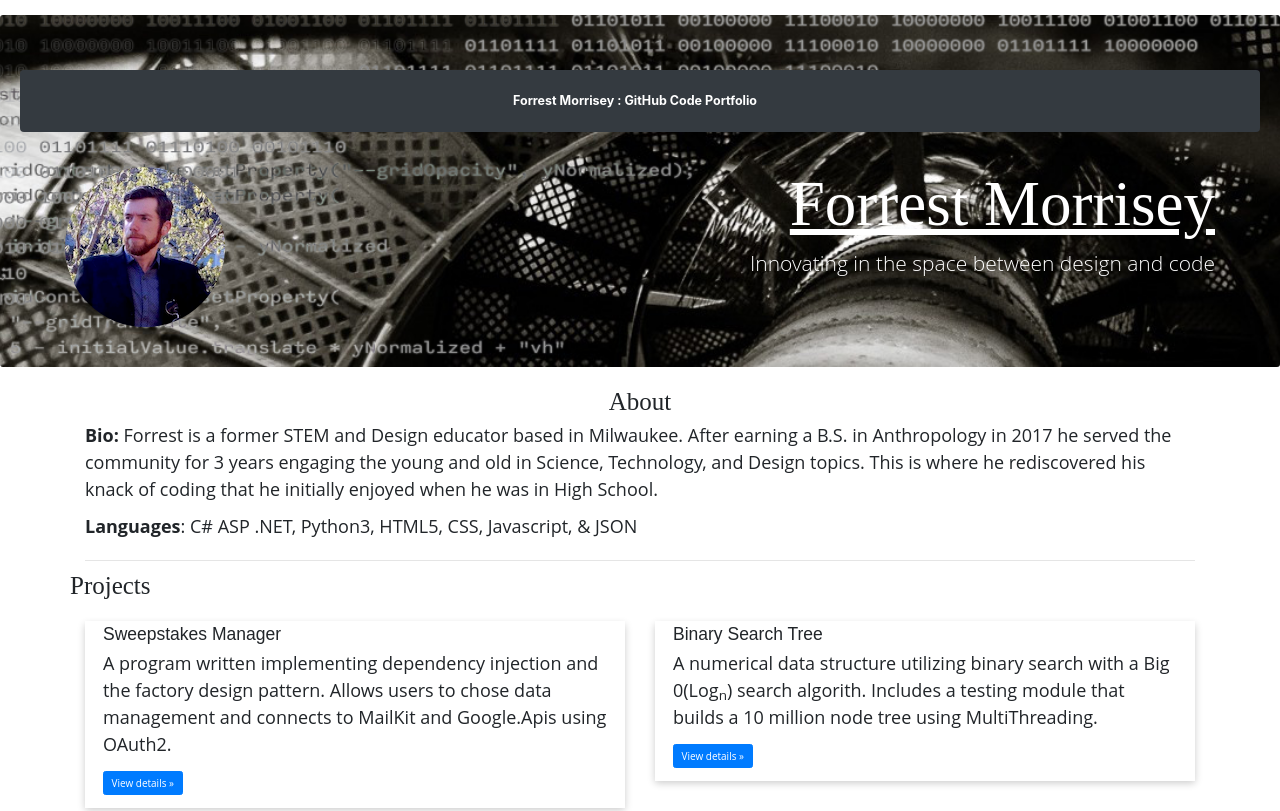
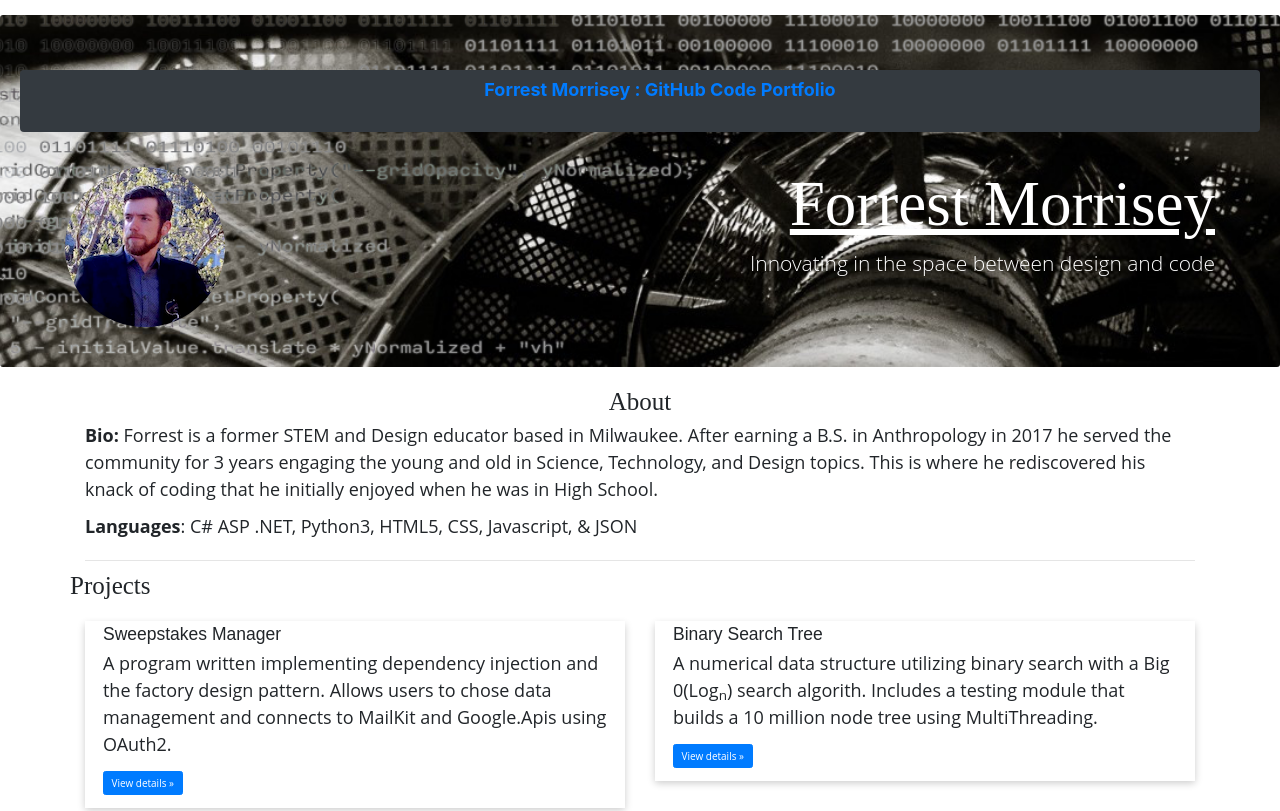
Before and after one commit to fmorrisey/fmorrisey.github.io, a plain HTML site: page index.html in a window 1280 px wide. Shown: the top 811 px of the page. Drawn offline with nearby package versions, Linux system fonts and the light colour scheme.

Commit message:
Subtle layout changes, including adding a hyperlink to the navbar

```diff
--- a/index.html
+++ b/index.html
@@ -16,7 +16,7 @@
         <navbar class="container container-fluid col lg-12">
           <div class="navbar navbar-dark bg-dark box-shadow">
               <span><a href="#" class="navbar-brand d-flex align-items-center">
-                <strong>Forrest Morrisey : GitHub Code Portfolio</strong>
+                <strong><a href="https://github.com/fmorrisey">Forrest Morrisey : GitHub Code Portfolio</a></strong>
               </a></span>
           </div>
         </navbar>
@@ -59,7 +59,7 @@
                 <p><a class="btn btn-primary" href="https://github.com/fmorrisey/SweepstakesManagerProj" role="button">View details &raquo;</a></p>
              </div>
           </div>
-
+          <br>
           <div class="col-md-6">
              <div class="col-md-12 box">
               <h3>Binary Search Tree</h3>
@@ -81,7 +81,7 @@
                 <p><a class="btn btn-primary" href="https://github.com/fmorrisey/SodaMachineProj" role="button">View details &raquo;</a></p>
              </div>
           </div>
-
+          <br>
           <div class="col-md-6">
              <div class="col-md-12 box">
               <h3>Custom List Data Structure</h3>
@@ -105,7 +105,7 @@
                 <p><a class="btn btn-primary" href="https://github.com/fmorrisey/RPSLSproj" role="button">View details &raquo;</a></p>
              </div>
           </div>
-
+          <br>
           <div class="col-md-6">
              <div class="col-md-12 box">
               <h3>Robots Vs. Dinosaur</h3>
```
